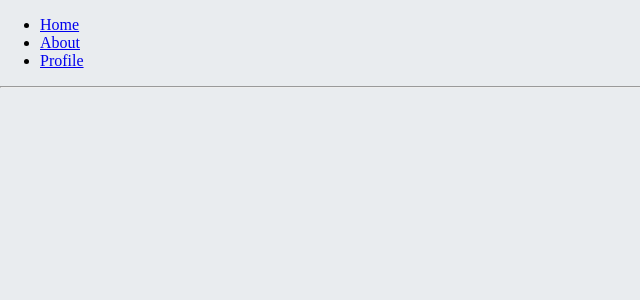
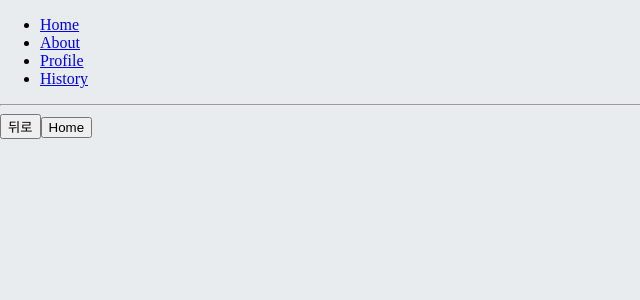
Before and after one commit to yh0921k/learning-react, a React (Create React App) app: page /history in a window 1280 px wide. Shown: the top 300 px of the page, without its empty margins (0-640 px from the left). Built offline with nearby package versions, Linux system fonts and the light colour scheme.

Commit message:
[add] 13.6.1 history

```diff
--- a/src/App.js
+++ b/src/App.js
@@ -3,6 +3,7 @@ import Home from './react-router/Home';
 import { Link, Route } from 'react-router-dom';
 import About from './react-router/About';
 import Profiles from './react-router/Profiles';
+import HistorySample from './react-router/HistorySample';
 
 const App = () => {
   return (
@@ -17,11 +18,15 @@ const App = () => {
         <li>
           <Link to={'/profiles'}>Profile</Link>
         </li>
+        <li>
+          <Link to={'/history'}>History</Link>
+        </li>
       </ul>
       <hr />
       <Route path={'/'} component={Home} exact={true} />
       <Route path={['/about', '/info']} component={About} />
       <Route path={'/profiles'} component={Profiles} />
+      <Route path={'/history'} component={HistorySample} />
     </div>
   );
 };
--- /dev/null
+++ b/src/react-router/HistorySample.js
@@ -0,0 +1,36 @@
+import React, { Component } from 'react';
+
+class HistorySample extends Component {
+  // 뒤로 가기
+  handleGoBack = () => {
+    this.props.history.goBack();
+  };
+
+  // Home으로 이동
+  handleGoHome = () => {
+    this.props.history.push('/');
+  };
+
+  componentDidMount() {
+    // 이것을 설정하고 나면 페이지에 변화가 생기려고 할 때마다 정말 나갈 것인지를 질문함
+    this.unblock = this.props.history.block('정말 이동하시겠습니까?');
+  }
+
+  componentWillUnmount() {
+    // 컴포넌트가 언마운트되면 질문을 멈춤
+    if (this.unblock) {
+      this.unblock();
+    }
+  }
+
+  render() {
+    return (
+      <div>
+        <button onClick={this.handleGoBack}>뒤로</button>
+        <button onClick={this.handleGoHome}>Home</button>
+      </div>
+    );
+  }
+}
+
+export default HistorySample;
```
